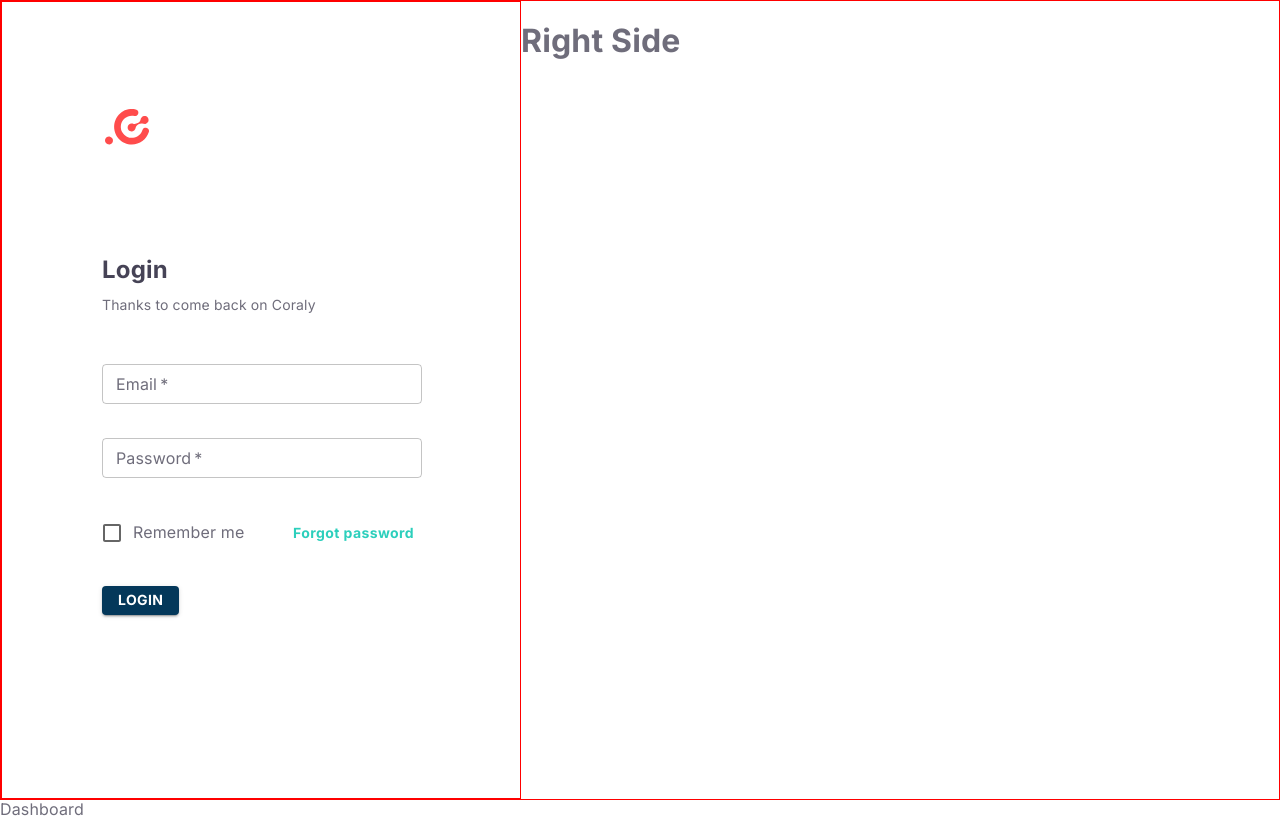
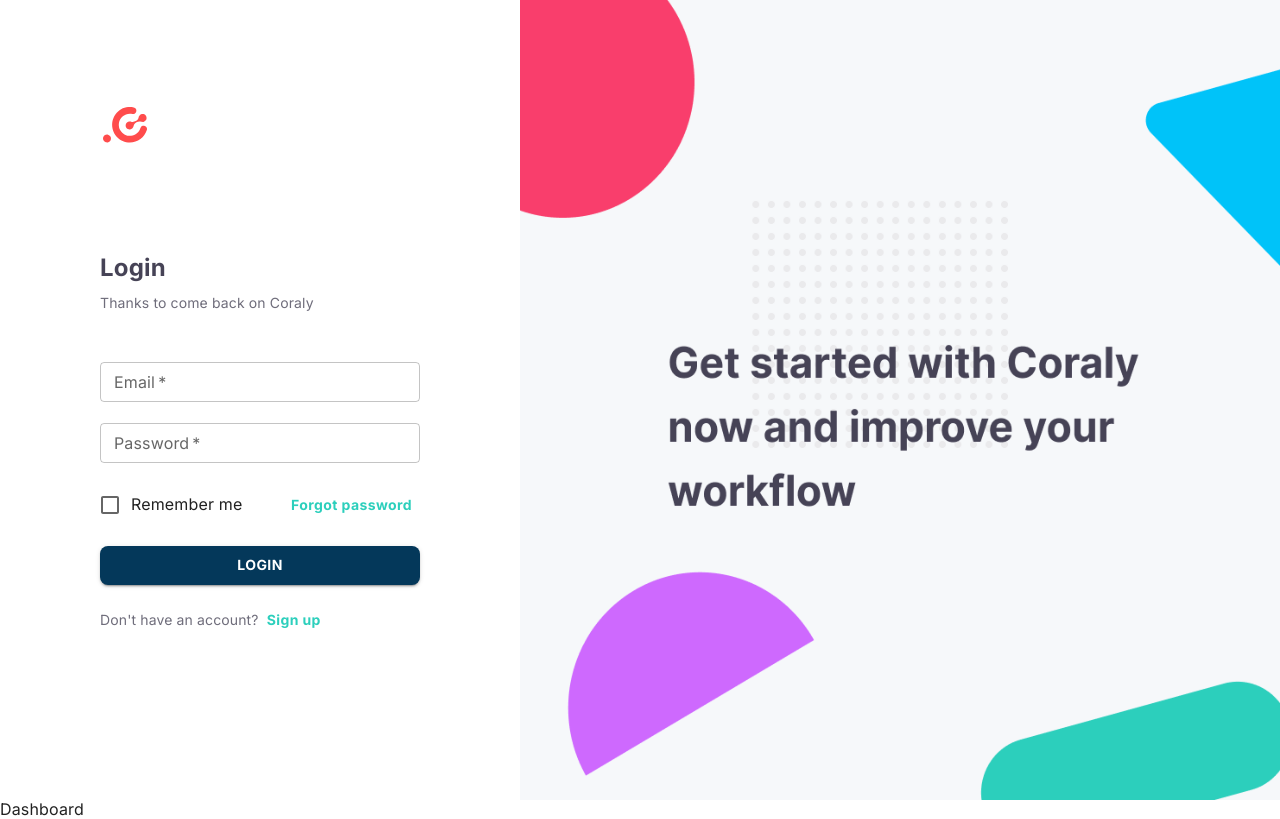
Before and after one commit to olaishola05/Coral, a React (Create React App) app: page / in a window 1280 px wide. Built offline with nearby package versions, Linux system fonts and the light colour scheme.

Commit message:
Add the login side image

```diff
--- a/src/Components/Layouts/AuthenticationPageSplit.tsx
+++ b/src/Components/Layouts/AuthenticationPageSplit.tsx
@@ -6,17 +6,17 @@
   leftSide: React.ReactNode;
   rightSide: React.ReactNode;
   leftClassName?: any;
-  rightClassName?: any;
+  rightStyles?: any;
 }
 
 function AuthenticationPageSplit(props: AuthenticationPageSplitProps): JSX.Element {
   return (
-    <Box sx={{ height: '100vh', width: '100vw', border: '1px solid red', display: 'flex' }}>
+    <Box sx={{ height: '100vh', width: '100vw', display: 'flex' }}>
       <Box sx={props.leftClassName}>
         <img src={Logo} alt={Logo} />
         {props.leftSide}
       </Box>
-      <div>{props.rightSide}</div>
+      <Box sx={props.rightStyles}>{props.rightSide}</Box>
     </Box>
   )
 
--- a/src/Components/UI/CustomCheckbox.tsx
+++ b/src/Components/UI/CustomCheckbox.tsx
@@ -1,13 +1,20 @@
 import React from 'react';
 import { Checkbox, FormControlLabel } from '@mui/material';
 
+type checkedStyle = {
+  color?: string;
+  '&.Mui-checked': {
+    color: string;
+  };
+};
 interface CustomCheckboxProps {
   label: string;
   value?: boolean;
   onChange: (event: React.ChangeEvent<HTMLInputElement>) => void;
+  checkedStyle?: checkedStyle;
 }
 
-const CustomCheckbox: React.FC<CustomCheckboxProps> = ({ label, value, onChange }) => {
+const CustomCheckbox: React.FC<CustomCheckboxProps> = ({ label, value, onChange, checkedStyle }) => {
   return (
     <FormControlLabel
       control={
@@ -15,6 +22,7 @@
           checked={value}
           onChange={onChange}
           inputProps={{ 'aria-label': 'controlled' }}
+          sx={checkedStyle}
         />
       }
       label={label}
--- /dev/null
+++ b/src/Components/UI/ImageContainer.tsx
@@ -0,0 +1,16 @@
+import React from 'react';
+
+interface ImageContainerProps {
+  src: string;
+  alt: string;
+}
+
+const ImageContainer: React.FC<ImageContainerProps> = ({ src, alt }) => {
+  return (
+    <>
+      <img src={src} alt={alt} style={{ width: '100%', height: '100%', objectFit: 'fill', }} />
+    </>
+  );
+};
+
+export default ImageContainer;
--- a/src/Components/UI/LoginForm.tsx
+++ b/src/Components/UI/LoginForm.tsx
@@ -41,7 +41,7 @@
           Thanks to come back on Coraly
         </Typography>
       </Box>
-      <Box component='form' sx={{ width: '320px', height: '273px', display: 'flex', flexDirection: 'column', alignItems: 'flex-start', gap: '32px' }}>
+      <Box component='form' sx={{ width: '320px', height: '273px', display: 'flex', flexDirection: 'column', alignItems: 'flex-start', gap: '20px' }}>
         <TextInput
           label="Email"
           name="email"
@@ -67,7 +67,12 @@
           InputStyles={styles}
         />
         <Box sx={{ width: '320px', display: 'flex', justifyContent: 'space-between' }}>
-          <CustomCheckbox label="Remember me" value={false} onChange={() => { }} />
+          <CustomCheckbox
+            label="Remember me"
+            value={false}
+            onChange={() => { }}
+            checkedStyle={{ '&.Mui-checked': { color: '#312E43' } }}
+          />
           <CustomButton onClick={() => console.log('')}
             color='success'
             variant='text'
@@ -78,8 +83,17 @@
           onClick={() => console.log('')}
           color='secondary'
           variant='contained'
+          btnStyles={{ width: '320px', height: '40px', borderRadius: '8px', fontSize: '14px', lineHeight: '18px' }}
         >
           Login</CustomButton>
+
+        <Typography variant="body1" component="p" sx={{ width: '320px', fontSize: '14px', lineHeight: '18px', display: 'flex', alignItems: 'center', order: 1, color: `${theme.text.primary.neutral}` }}>
+          Don't have an account? <CustomButton onClick={() => console.log('')}
+            color='success'
+            variant='text'
+            btnStyles={{ fontSize: '14px', lineHeight: '18px', textTransform: 'none' }}
+          >Sign up</CustomButton>
+        </Typography>
       </Box>
     </Box>
   );
--- a/src/Pages/Login/Login.tsx
+++ b/src/Pages/Login/Login.tsx
@@ -1,13 +1,16 @@
 import React from 'react'
 import AuthenticationPageSplit from '../../Components/Layouts/AuthenticationPageSplit'
+import ImageContainer from '../../Components/UI/ImageContainer'
 import LoginForm from '../../Components/UI/LoginForm'
+import LoginImage from '../../Assets/images/login-container.png'
 
 const Login = () => {
   return (
     <AuthenticationPageSplit
-      leftClassName={{ width: '520px', display: 'flex', alignItems: 'flex-start', flexDirection: 'column', gap: '100px', padding: '100px 100px 150px', border: '1px solid red' }}
+      leftClassName={{ width: '520px', display: 'flex', alignItems: 'flex-start', flexDirection: 'column', gap: '100px', padding: '100px 100px 150px' }}
+      rightStyles={{ width: '100%', backgroundColor: '#F5F5F5' }}
       leftSide={<LoginForm onSubmit={(data) => console.log(data)} />}
-      rightSide={<h1>Right Side</h1>}
+      rightSide={<ImageContainer src={LoginImage} alt='login' />}
     />
   )
 }
--- a/src/index.css
+++ b/src/index.css
@@ -8,3 +8,8 @@
   font-family: source-code-pro, Menlo, Monaco, Consolas, 'Courier New',
     monospace;
 }
+
+img{
+  max-width: 100%;
+  height: auto;
+}
--- a/src/themes/theme.ts
+++ b/src/themes/theme.ts
@@ -104,7 +104,6 @@
       fontWeight: 400,
       lineHeight: 1.2,
       letterSpacing: "0.00938em",
-      color: "#6F6D7B",
     },
     body2: {
       fontSize: "0.875rem",
```
